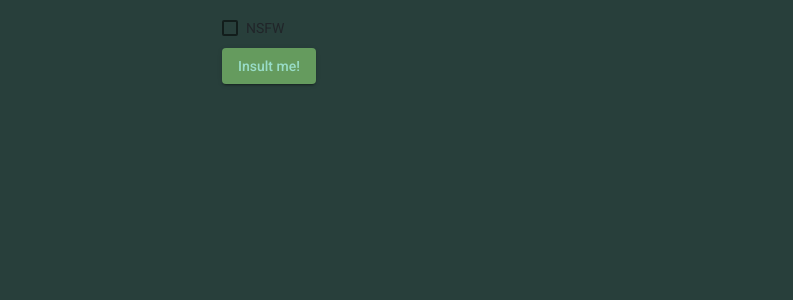
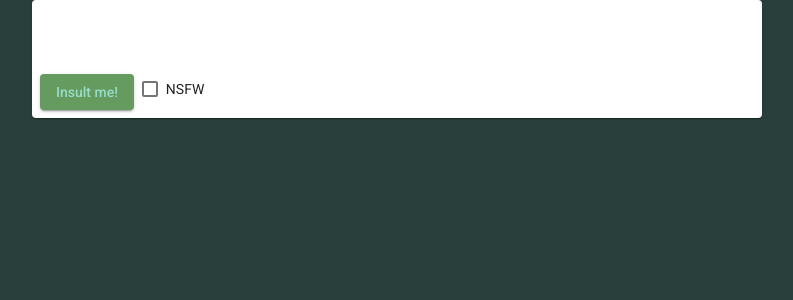
Before and after one commit to boogermanus/insulter, an Angular app in the folder insulter/: page / in a window 1280 px wide. Shown: the top 300 px of the page, without its empty margins (243-1036 px from the left). Built offline with nearby package versions, Linux system fonts and the light colour scheme.

Commit message:
an interface that doesn't suck

```diff
--- a/insulter/src/app/app.component.html
+++ b/insulter/src/app/app.component.html
@@ -1,5 +1,5 @@
 <div class="container">
-  <div class="row d-flex justify-content-center">
+  <!-- <div class="row d-flex justify-content-center">
     <div class="col-md-6">
       <h1>{{fullInsult}}</h1>
     </div>
@@ -7,13 +7,24 @@
   <div class="row d-flex justify-content-center">
     <div class="col-md-4">
       <mat-checkbox [checked]="sfwInsults" (change)="sfwInsults = !sfwInsults">NSFW</mat-checkbox>
-      <!-- <label for="">NSFW</label>
-    <input type="checkbox" class="form-control" [checked]="sfwInsults" (change)="sfwInsults = !sfwInsults" /> -->
     </div>
   </div>
   <div class="row d-flex justify-content-center">
     <div class="col-md-4">
       <button mat-raised-button (click)="getInsult()">Insult me!</button>
     </div>
+  </div> -->
+  <div class="row justify-content-md-center">
+    <div class="col-md-8">
+      <mat-card>
+        <mat-card-header style="height: 50px">
+          <h1 align="center" [@isInsultGenerated]="insultVisible">{{fullInsult}}</h1>
+        </mat-card-header>
+        <mat-card-actions>
+          <button mat-raised-button (click)="getInsult()">Insult me!</button>
+          <mat-checkbox matTooltip="Not Safe for Work Insults" matTooltipPosition="right" class="ml-2" [checked]="sfwInsults" (change)="switchModes()">NSFW</mat-checkbox>
+        </mat-card-actions>
+      </mat-card>
+    </div>
   </div>
 </div>
--- a/insulter/src/app/app.module.ts
+++ b/insulter/src/app/app.module.ts
@@ -6,6 +6,8 @@ import { AppComponent } from './app.component';
 import { DataService } from './data-service';
 import { HttpClientModule } from '@angular/common/http';
 import { MatCheckboxModule } from '@angular/material/checkbox';
+import { MatCardModule } from '@angular/material/card';
+import { MatTooltipModule } from '@angular/material/tooltip';
 
 @NgModule({
   declarations: [
@@ -17,6 +19,8 @@ import { MatCheckboxModule } from '@angular/material/checkbox';
     MatButtonModule,
     HttpClientModule,
     MatCheckboxModule,
+    MatCardModule,
+    MatTooltipModule,
   ],
   providers: [DataService],
   bootstrap: [AppComponent]
```
